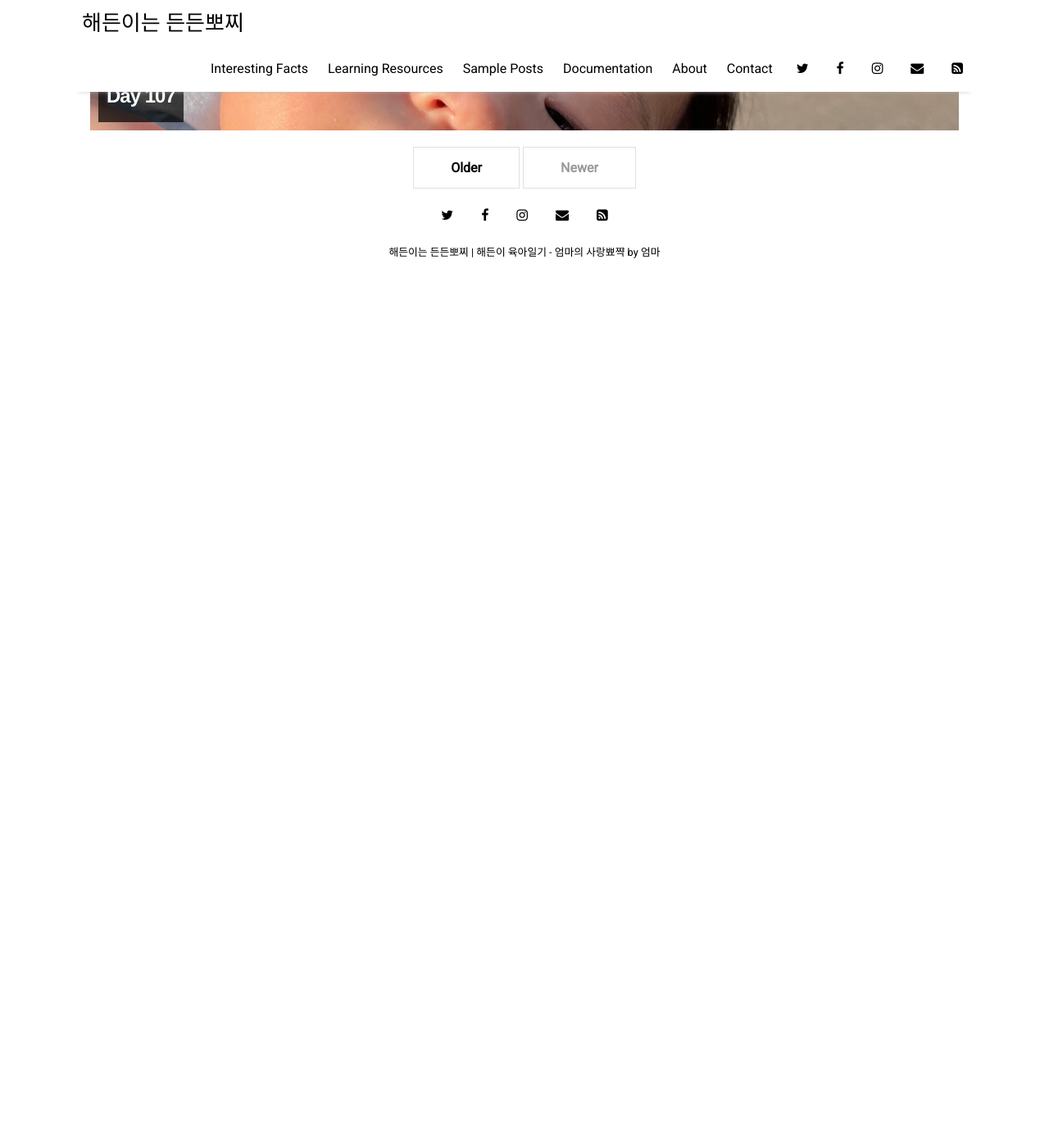
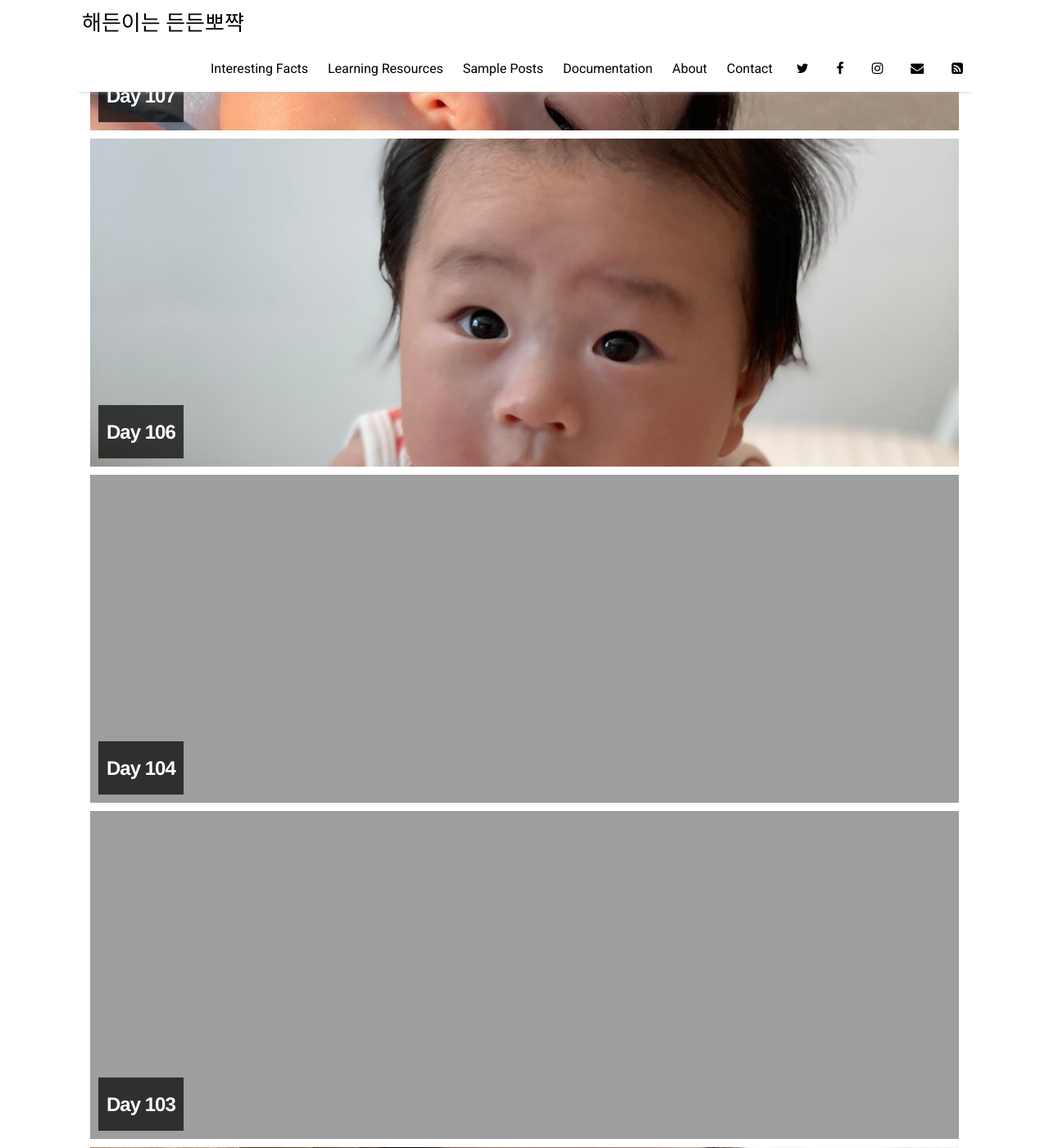
Before and after one commit to forhayden/forhayden, a Jekyll site: the page built from index.html, in a window 1280 px wide and 1400 px high, scrolled down 1952 px. Shown: the whole window at 82% size. Built offline with Jekyll 4.4.1, drawn with Linux system fonts in a browser that asks for light colours; nearby versions of some CDN libraries; the list of posts is cut into pages by our own code; before the commit the page ends 2298 px from its top, so only the background shows below that; some of the changed text lies outside the part shown.

Commit message:
title, pagenate 등 변경

```diff
--- a/_config.yml
+++ b/_config.yml
@@ -1,7 +1,7 @@
 # Site Build Settings
 
 # jekyll-paginate configuration
-paginate:            5
+paginate:            10
 
 # Build settings
 markdown:            kramdown
@@ -10,8 +10,8 @@ permalink:           /:title
 plugins:             [jekyll-paginate, jekyll-sitemap, jekyll-feed, jekyll-seo-tag]
 
 # Customise atom feed settings (this is where Jekyll-Feed gets configuration information)
-title:		           "해든이는 든든뽀찌"
-description:	       "해든이 육아일기 - 엄마의 사랑뾰쨕"
+title:		           "해든이는 든든뽀쨕"
+description:	       "해든이 육아일기"
 author:              "엄마"
 
 # RSS 2.0 can be used instead of Atom by uncommenting following two lines
```
